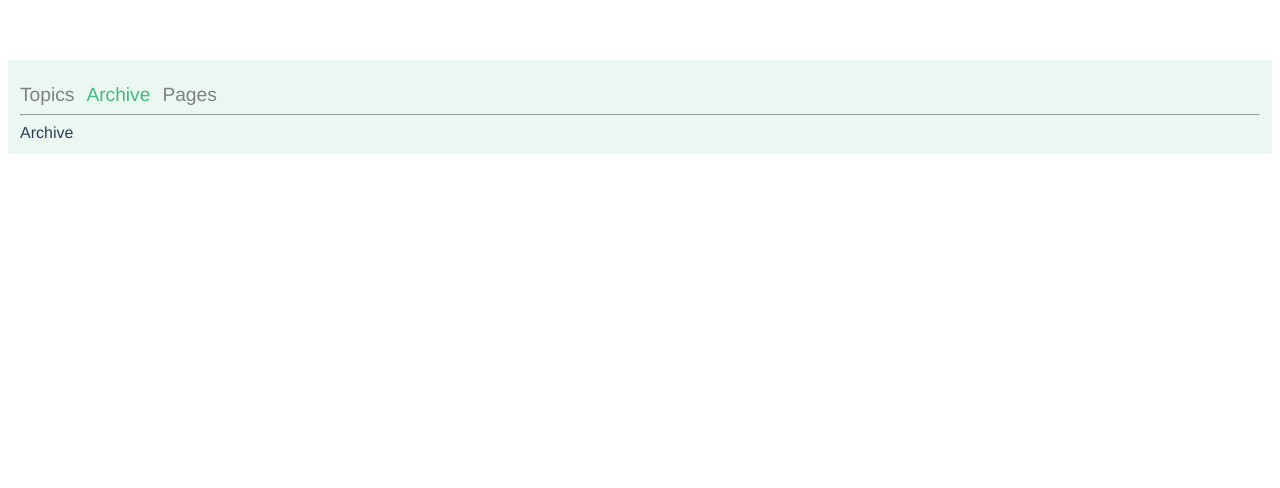
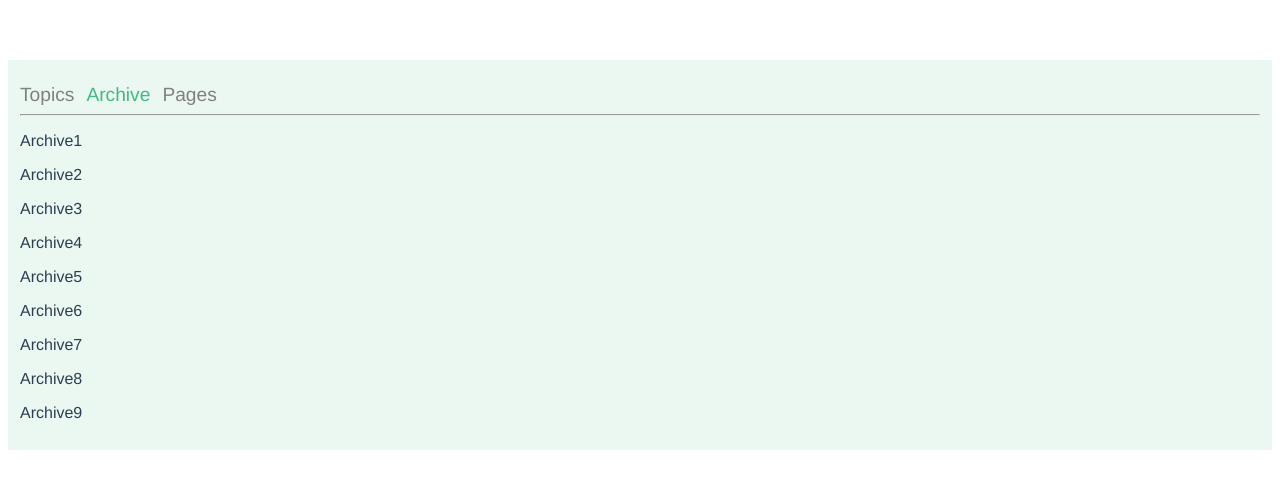
Before and after one commit to s0k0/RandomTab, a Vue app: page / in a window 1280 px wide. Shown: the top 488 px of the page. Built offline with nearby package versions, Linux system fonts and the light colour scheme.

Commit message:
generate random length content on each tab select or reload

```diff
--- a/src/components/HelloTab.vue
+++ b/src/components/HelloTab.vue
@@ -2,14 +2,14 @@
   <div class="tabs-container">
     <div class="tabs">
         <ul>
-          <li v-for="tab in tabs" v-bind:key="tab.id" :class="{ 'is-active': tab.isActive}">
+          <li v-for="tab in tabs" v-bind:key="tab.id" :class="{ 'is-active': tab.name === selectedTab.name}">
               <a @click="selectTab(tab)">{{ tab.name }}</a>
           </li>
         </ul>
       </div>
       <hr>
       <div class="tabs-details">
-         {{content}}
+         <p v-for="item in content" v-bind:key="item">{{ item }}</p>
       </div>
   </div>
 </template>
@@ -20,26 +20,26 @@ export default {
   data() {
       return {
         tabs: [
-          { name: 'Topics', id: '1', isActive: false},
-          { name: 'Archive', id: '2',  isActive: false},
-          { name: 'Pages', id: '3',  isActive: false}
+          { name: 'Topics', id: '1'},
+          { name: 'Archive', id: '2'},
+          { name: 'Pages', id: '3'}
           ] ,
-        content: 'Hello Content'
+        selectedTab: {},
+        content: []
         };
   },
   created(){
     const index = Math.floor(Math.random() * this.tabs.length)
     this.selectTab(this.tabs[index])
   },
-  computed: {
-    //TODO: generate random content for each tab
-  },
   methods: {
     selectTab(selectedTab) {
-        this.tabs.forEach(tab => {
-            tab.isActive = (tab.name == selectedTab.name);
-        });
-        this.content = selectedTab.name
+        this.selectedTab = selectedTab
+        this.content = this.randomTopics(selectedTab.name)
+    },
+     randomTopics: (tabName) => {
+      const counter = Math.floor(Math.random() * 10) + 1
+      return Array.from(Array(counter), (x,index) => tabName.concat(index + 1))
     }
   }
 }
```
